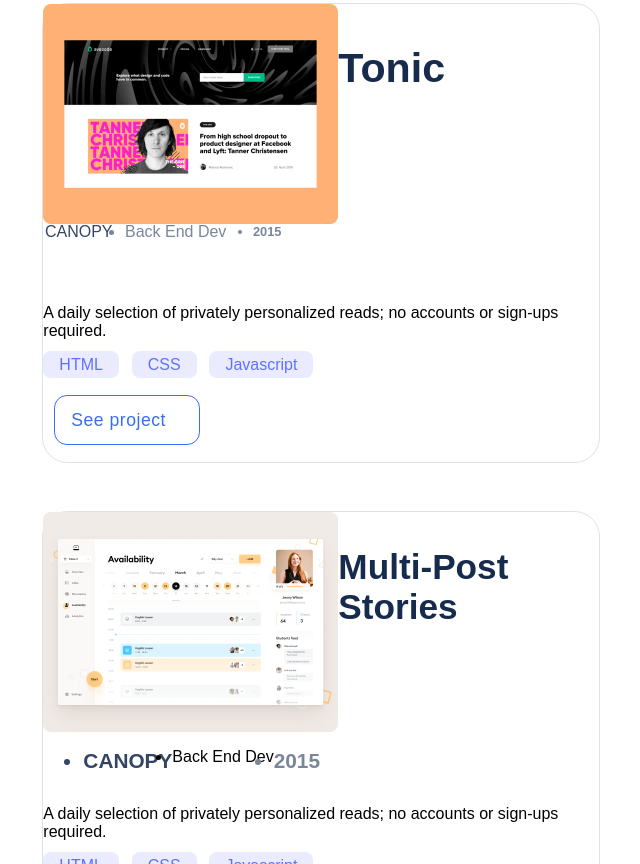
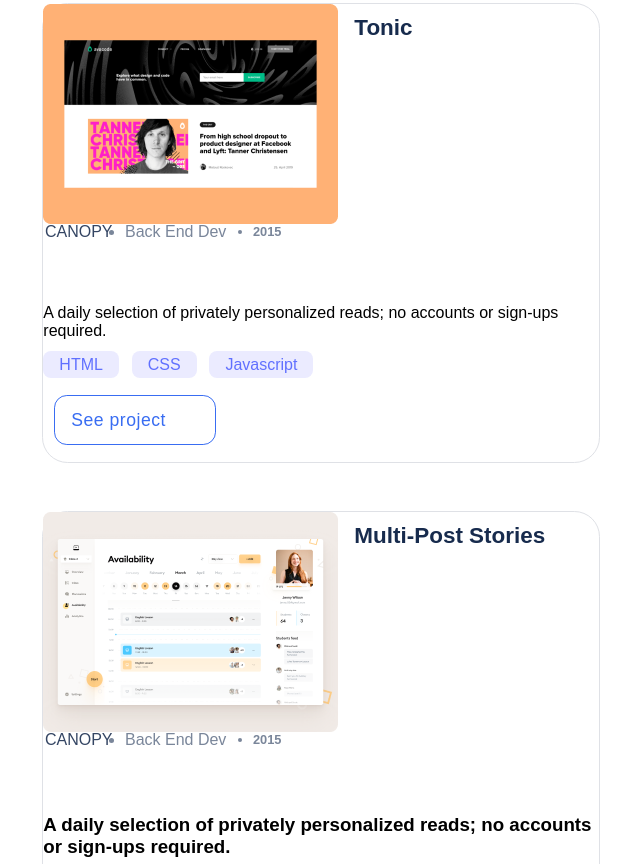
Before and after one commit to samuelkinyanjui/Portfolio-mobile-first, a website: page index.html in a window 1280 px wide. Shown: the part 1936-2800 px from the top of the page, without its empty margins (226-866 px from the left). Drawn offline with Linux system fonts and the light colour scheme.

Commit message:
updated style
updated style

```diff
--- a/index.html
+++ b/index.html
@@ -91,18 +91,18 @@
                     <section class="myproject">
                         <div class=" pheader">
                             <img src="./img/mutitpostmain.png">
-                            <h3 class="ptitle">Multi-Post Stories</h3>
+
                         </div>
-                        <div class="p-details">
-                            <ul>
-                                <li>CANOPY</li>
+                        <div class="ptitle">
+                            <h3 >Multi-Post Stories </h3>
+                        </div>
+                        <uL class="details">
 
-                                <li>Back End Dev</li>
-
-                                <li>2015</li>
-                            </ul>
-                        </div>
-                        <p>A daily selection of privately personalized reads; no accounts or sign-ups required.</p>
+                                <li class="conpoy"> CANOPY</li>
+                                <li class="backeddev">Back End Dev</li>
+                                <li class="text2015">2015</li>
+                            </uL>
+                        <h3>A daily selection of privately personalized reads; no accounts or sign-ups required.</h3>
                         <div class="lower_part">
                             <ul class="projectstack">
                                 <li><a>HTML</a></li>
@@ -117,15 +117,16 @@
                     <section class="myproject">
                         <div class="pheader">
                             <img src="./img/projectthree.png">
-                            <h3 class="ptitle">Tonic</h3>
+
                         </div>
+                        <h3 class="ptitle">Tonic</h3>
                         <uL class="details">
 
                             <li class="conpoy"> CANOPY</li>
                             <li class="backeddev">Back End Dev</li>
                             <li class="text2015">2015</li>
                         </uL>
-                        <p class="">A daily selection of privately personalized reads; no accounts or sign-ups required.</p>
+                        <h3>A daily selection of privately personalized reads; no accounts or sign-ups required.</h3>
                         <div class="lower_part">
                             <ul class="project-tech-stack">
                                 <li><a>HTML</a></li>
@@ -138,15 +139,16 @@
                     <section class="myproject">
                         <div class="pheader">
                             <img src="./img/projectfour.png">
-                            <h3 class="ptitle">Multi-Post Stories</h3>
+
                         </div>
+                        <h4 class="ptitle">Multi-Post Stories</h4>
                         <uL class="details">
 
                             <li class="conpoy"> CANOPY</li>
                             <li class="backeddev">Back End Dev</li>
                             <li class="text2015">2015</li>
                         </uL>
-                        <p>A daily selection of privately personalized reads; no accounts or sign-ups required.</p>
+                        <h3>A daily selection of privately personalized reads; no accounts or sign-ups required.</h3>
                     <div class="lower_part">
                         <ul class="project-tech-stack">
                             <li><a>HTML</a></li>
--- a/style.css
+++ b/style.css
@@ -109,24 +109,24 @@
   }
 
   .letconnect {
-    margin-top: 1rem;
+    margin-top: 2rem;
     margin-bottom: 1rem;
     display: flex;
     height: 1rem;
     font-style: normal;
     font-weight: 600;
     font-size: 1.1rem;
-    line-height: 2rem;
+    line-height: 1rem;
     font-family: 'Poppins', Arial, Helvetica, sans-serif;
     color: #7f8cff;
   }
 
   .socialmedia {
+    margin-top: 1rem;
     display: flex;
     flex: 1;
     width: 13.6rem;
-    height: 1.2rem;
-    flex-grow: 2;
+    height: 1rem;
   }
 
   .enabled {
@@ -228,9 +228,20 @@
 
   .ptitle {
     font-family: 'Poppins', Arial, Helvetica, sans-serif;
-    font-weight: 600;
-    font-size: 2.2rem;
+    margin-top: 1rem;
+    margin-left: 1rem;
+    width: 15rem;
+    height: 1rem;
+    font-family: 'Poppins', Arial, Helvetica, sans-serif;
+    font-style: normal;
+    font-weight: 700;
+    font-size: 1.2rem;
+    line-height: 1rem;
+    display: flex;
+    align-items: center;
     color: #172b4d;
+
+
   }
 
   .details {
@@ -354,7 +365,7 @@
     margin-right: 40%;
     margin-left: 4%;
     margin-bottom: 6%;
-    width: 7rem;
+    width: 8rem;
     height: 1rem;
     font-family: 'Poppins', Arial, Helvetica, sans-serif;
     font-style: normal;
@@ -392,11 +403,11 @@
     flex-wrap: wrap;
     align-content: center;
     gap: 1.2rem 0;
-    margin: 11.4rem 0 0 0;
     padding: 0 2.4rem;
     border-top-right-radius: 15%;
     margin-right: 35%;
     margin-left: 2%;
+    margin-top: 1rem;
   }
 
   .about-me .title {
@@ -450,6 +461,7 @@
   }
 
   .titletext2 {
+    margin-top: 1rem;
     width: 23rem;
     height: 1rem;
     font-family: 'Poppins', Arial, Helvetica, sans-serif;
```
